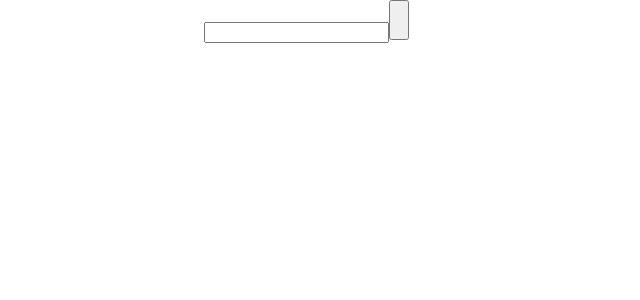
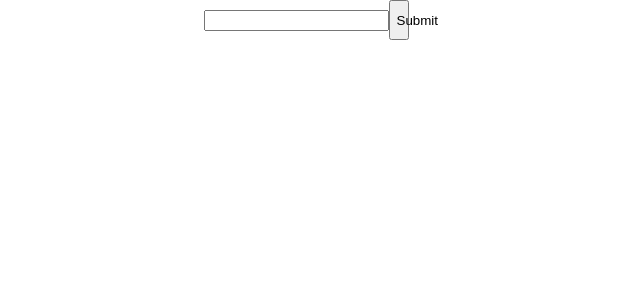
Before and after one commit to grantmontgomery/gcloud-test-pictures, a React (Create React App) app: page / in a window 1280 px wide. Shown: the top 300 px of the page, without its empty margins (334-974 px from the left). Built offline with nearby package versions, Linux system fonts and the light colour scheme.

Commit message:
build attempt 2

```diff
--- a/src/App.js
+++ b/src/App.js
@@ -12,7 +12,7 @@
     <div className="App">
       <form className="picture-form">
         <input type="text"></input>
-        <button className="submit-button" type="submit"></button>
+        <button className="submit-button" type="submit">Submit</button>
       </form>
     </div>
   );
```
